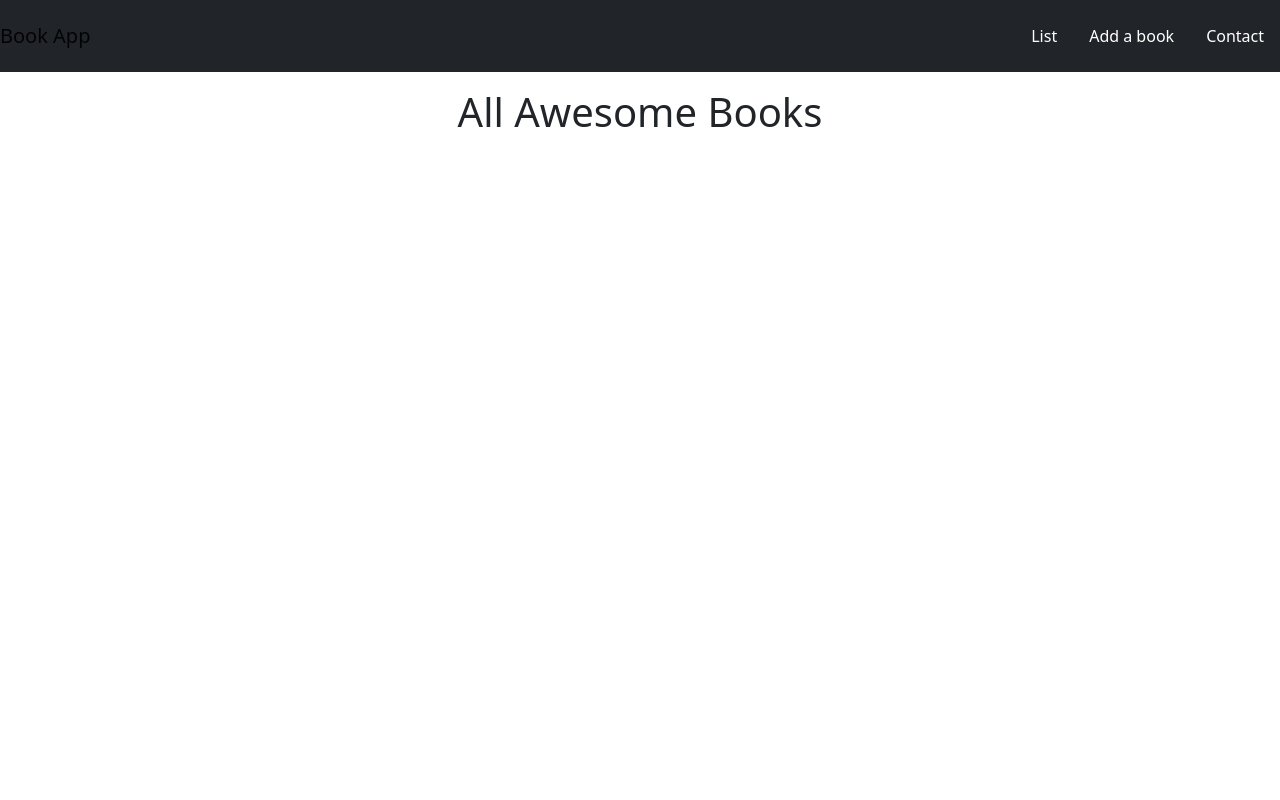
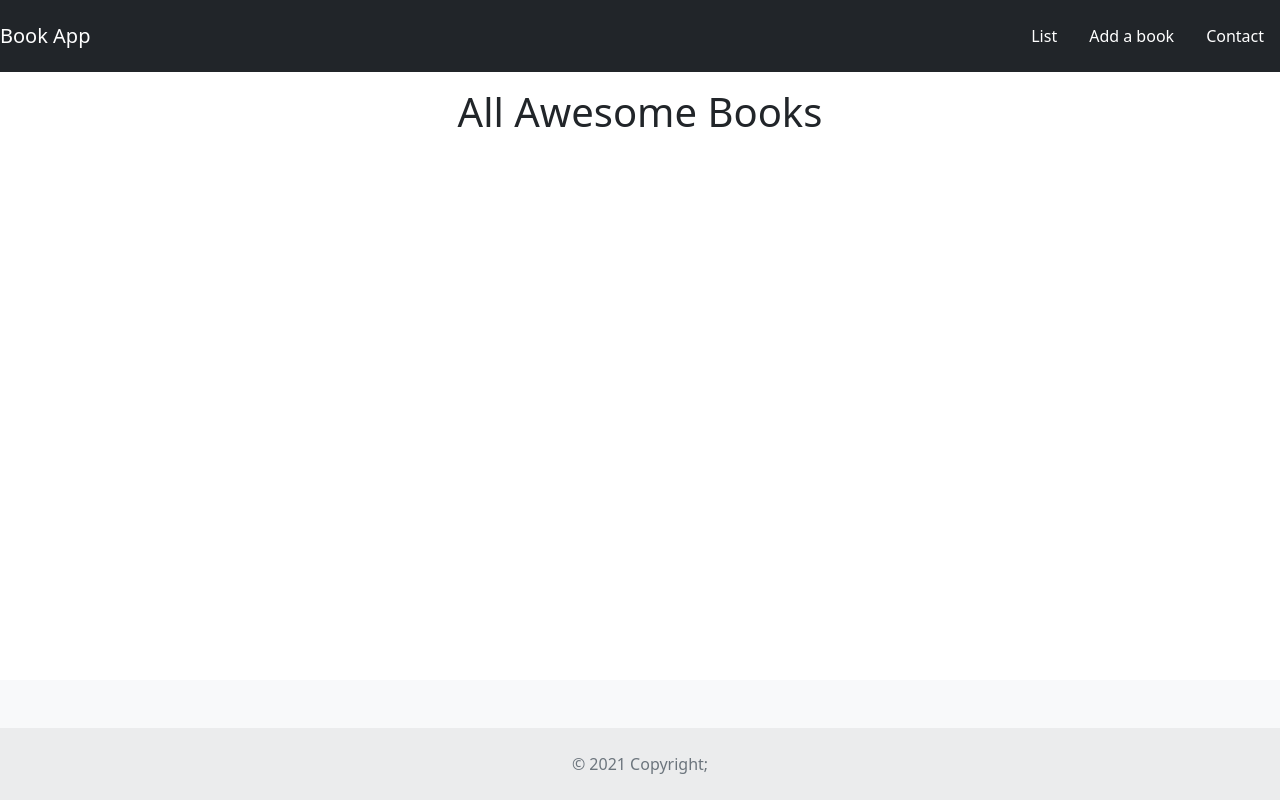
Before and after one commit to muhenge/Awesomebooks, a website: page index.html in a window 1280 px wide. Drawn offline with nearby package versions, Linux system fonts and the light colour scheme.

Commit message:
Add the footer and nav fixed

```diff
--- a/index.html
+++ b/index.html
@@ -9,11 +9,11 @@
     <title>Document</title>
 </head>
 <body>
-    <nav class="navbar navbar-expand-lg navbar-light bg-dark">
+    <nav class="navbar navbar-expand-lg navbar-light bg-dark sticky-top">
         <div class="d-flex flex-grow-1">
             <span class="w-100 d-lg-none d-block">
                 <!-- hidden spacer to center brand on mobile --></span>
-            <a class="navbar-brand d-none d-lg-inline-block" href="#"> Book App </a>
+            <a class="navbar-brand d-none d-lg-inline-block text-white" href="#"> Book App </a>
             <a class="navbar-brand-two mx-auto d-lg-none d-inline-block" href="#">
                 <img src="//placehold.it/40?text=LOGO" alt="logo">
             </a>
@@ -61,6 +61,18 @@
         </ul>
     </div>
     </div>
+    <!-- Footer -->
+<footer class="text-center text-lg-start bg-light text-muted fixed-bottom pt-5">
+
+    <!-- Section: Links  -->
+
+    <!-- Copyright -->
+    <div class="text-center p-4" style="background-color: rgba(0, 0, 0, 0.05);">
+      © 2021 Copyright;
+    </div>
+    <!-- Copyright -->
+  </footer>
+  <!-- Footer -->
     <script src="index.js"></script>
     <script src="https://cdn.jsdelivr.net/npm/bootstrap@5.0.2/dist/js/bootstrap.bundle.min.js" integrity="sha384-MrcW6ZMFYlzcLA8Nl+NtUVF0sA7MsXsP1UyJoMp4YLEuNSfAP+JcXn/tWtIaxVXM" crossorigin="anonymous"></script>
 </body>
```
